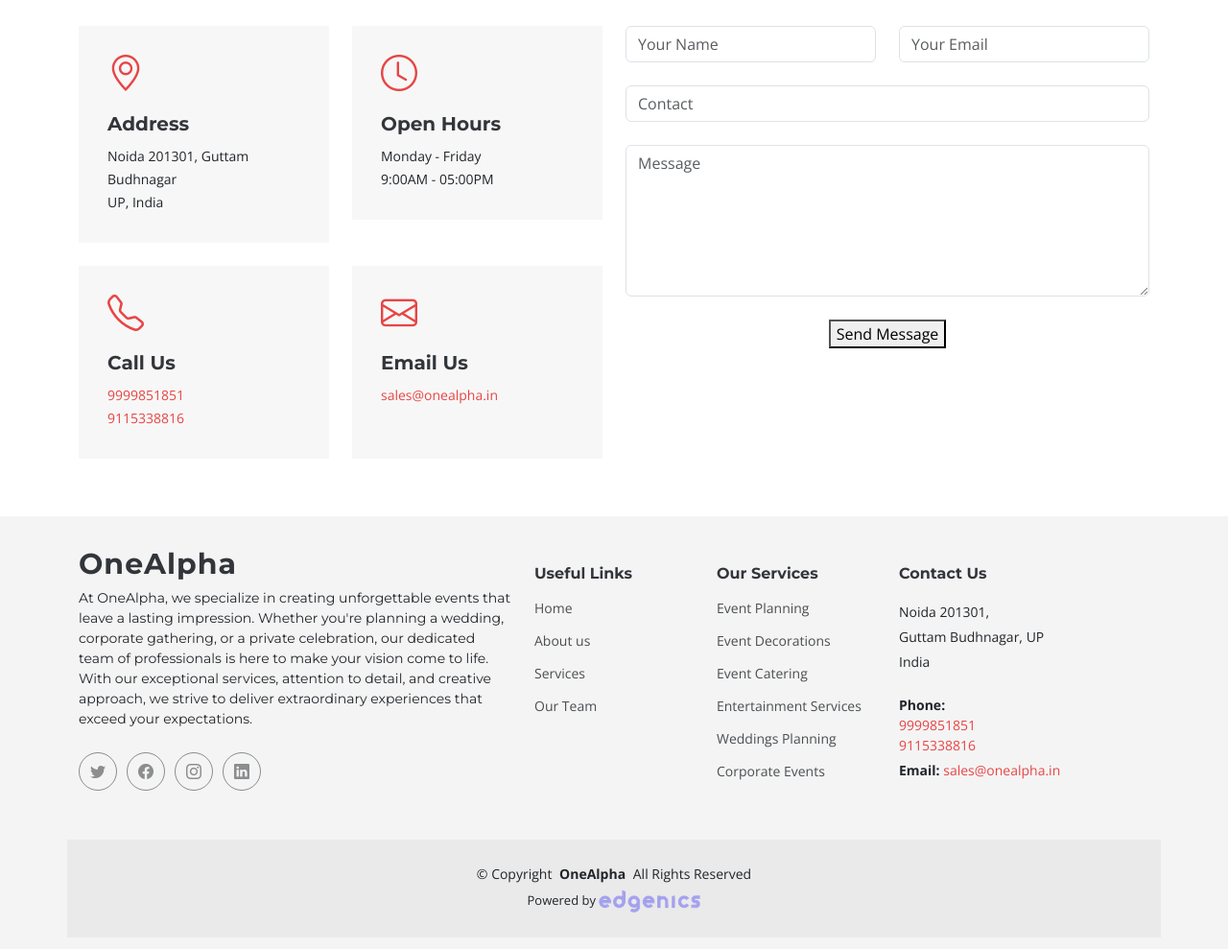
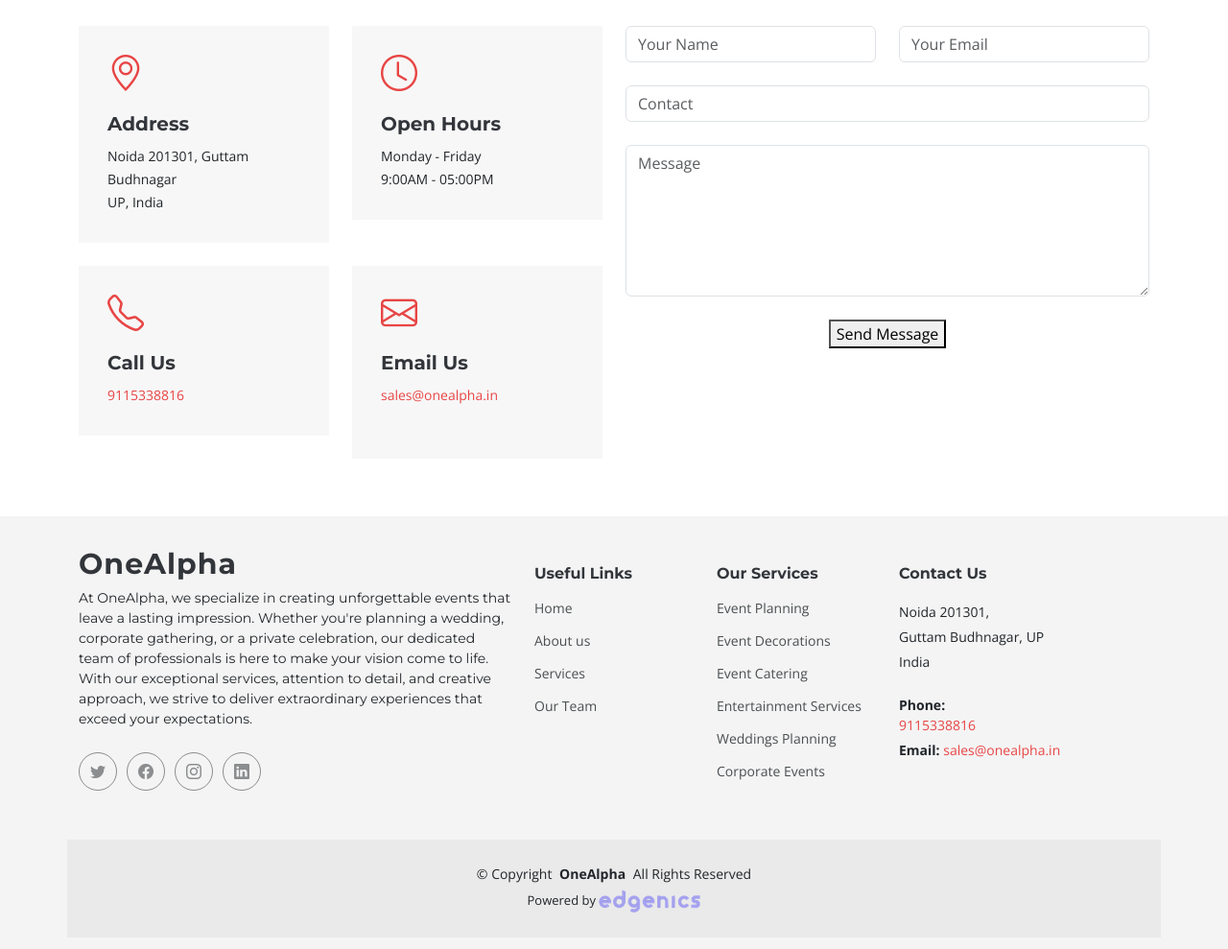
Before and after one commit to onealphagit/onealphaweb, a plain HTML site: page index.html in a window 1280 px wide. Shown: the part 8351-9340 px from the top of the page at 96% size. Drawn offline with nearby package versions, Linux system fonts and the light colour scheme.

Commit message:
Update index.html

```diff
--- a/index.html
+++ b/index.html
@@ -1063,7 +1063,6 @@
                 <div class="info-item" data-aos="fade" data-aos-delay="300">
                   <i class="bi bi-telephone"></i>
                   <h3>Call Us</h3>
-                  <p><a href="tel:9999851851">9999851851</a></p>
                   <p><a href="tel:9115338816">9115338816</a></p>
 
                 </div>
@@ -1197,7 +1196,7 @@
           <p>Noida 201301,</p>
           <p>Guttam Budhnagar, UP</p>
           <p>India</p>
-          <p class="mt-4"><strong>Phone:<br></strong> <span><a href="tel:9999851851">9999851851</a> <br><a href="tel:9115338816">9115338816</a></span></p>
+          <p class="mt-4"><strong>Phone:<br></strong> <span><a href="tel:9115338816">9115338816</a></span></p>
           <p><strong>Email:</strong> <span><a href="mailto:sales@onealpha.in">sales@onealpha.in</a></span></p>
         </div>
 
```
